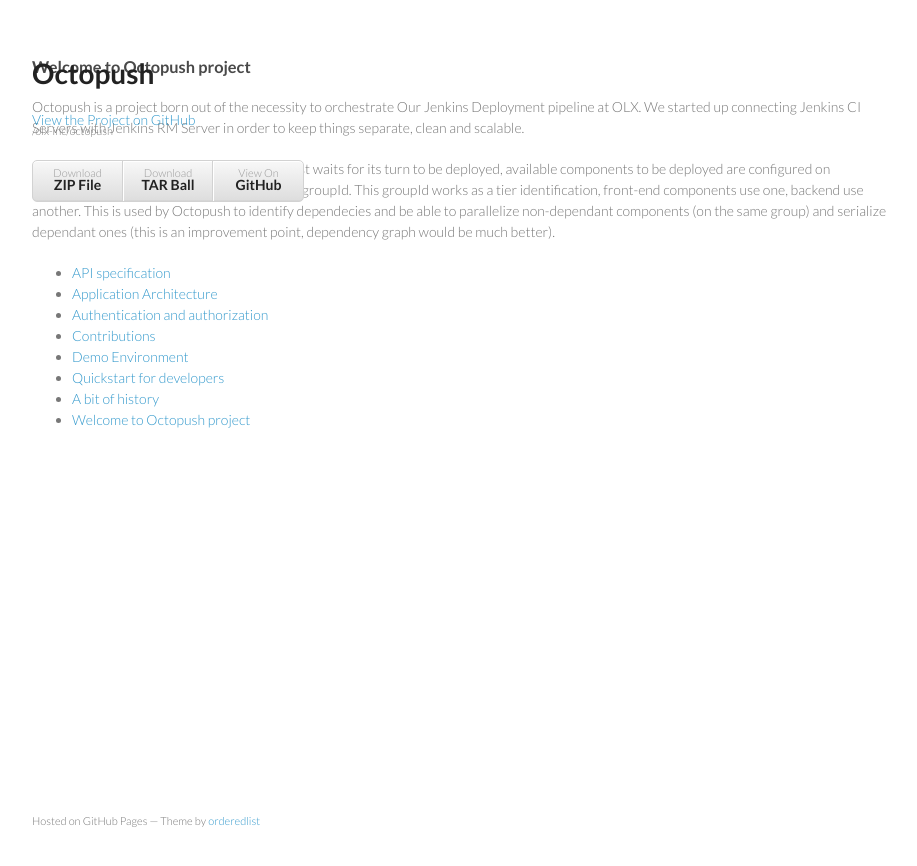
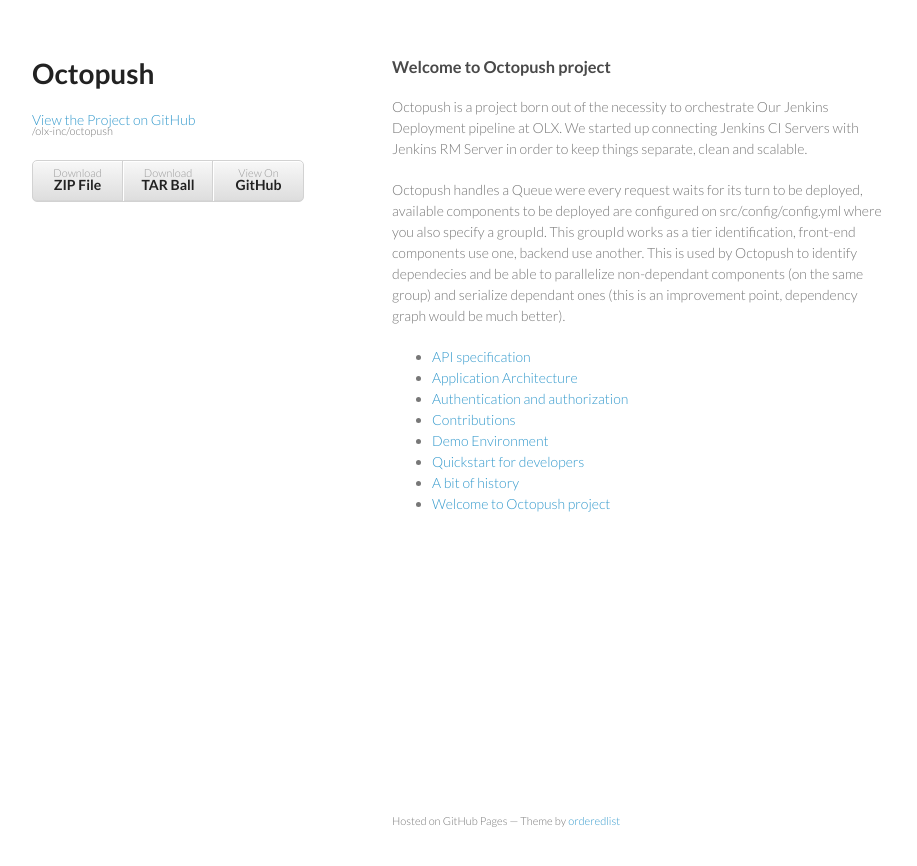
Before and after one commit to olx-inc/octopush, a Jekyll site: the page built from index.md, in a window 1280 px wide. Shown: the top 866 px of the page, without its empty margins (178-1095 px from the left). Built offline with Jekyll 4.4.1, drawn with Linux system fonts in a browser that asks for light colours.

Commit message:
Layout fixed

```diff
--- a/_layouts/default.html
+++ b/_layouts/default.html
@@ -27,13 +27,17 @@
           <li><a href="https://github.com/olx-inc/octopush">View On <strong>GitHub</strong></a></li>
         </ul>
       </header>
+      <section>
         <h3>{{ page.title }}</h3>
 
-{{ content }}
+        {{ content }}
 
-      <footer>
-        <p><small>Hosted on GitHub Pages &mdash; Theme by <a href="https://github.com/orderedlist">orderedlist</a></small></p>
-      </footer>
+        <footer>
+          <p>
+            <small>Hosted on GitHub Pages &mdash; Theme by <a href="https://github.com/orderedlist">orderedlist</a></small>
+          </p>
+        </footer>
+      </section>
     </div>
 
   </body>
```
